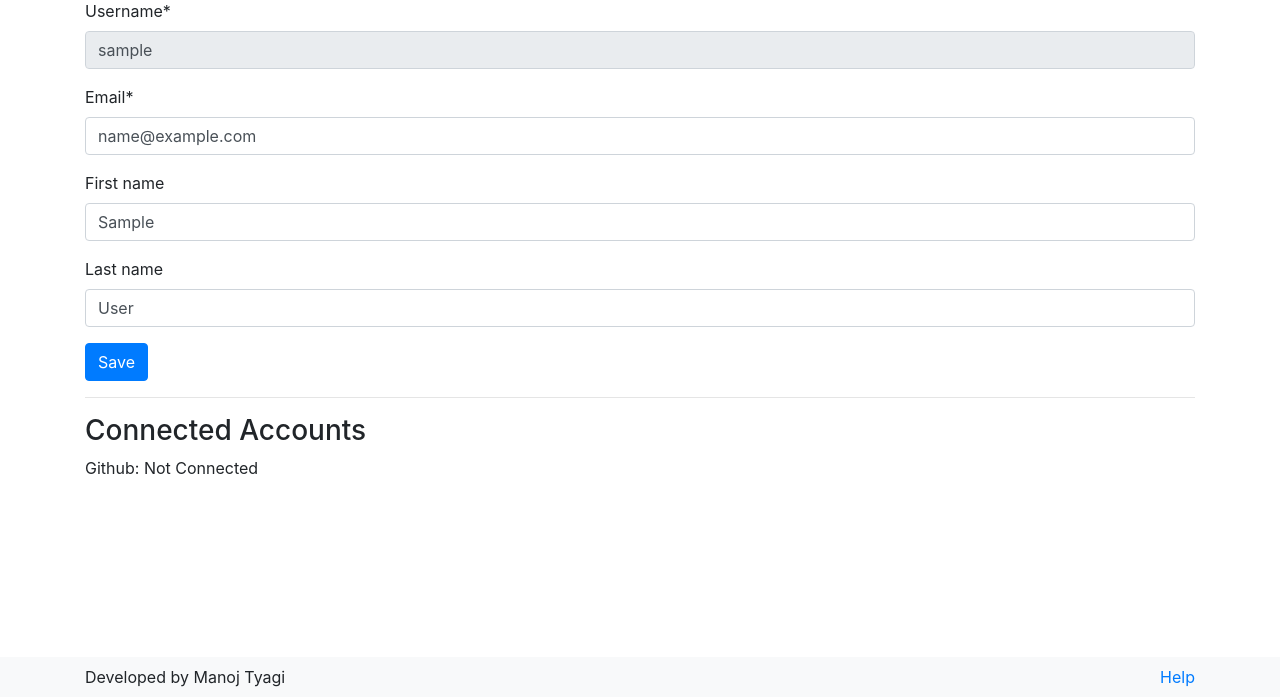
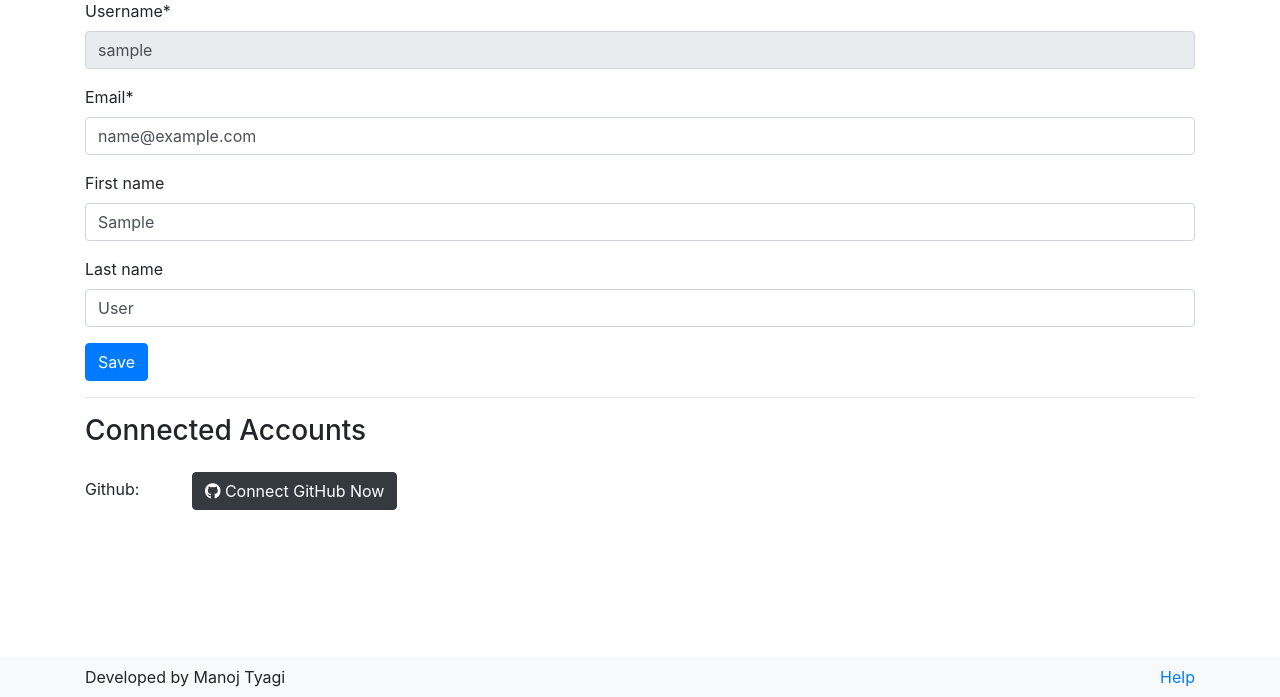
Before and after one commit to thewolfcommander/apigator, a Django app: page /accounts/my_account/ in a window 1280 px wide. Shown: the part 103-800 px from the top of the page. Run offline with Django 4.2, Linux system fonts and the light colour scheme; the visitor is signed in with stand-in values (Sample User, id 1); some libraries are stand-ins or nearby versions.

Commit message:
Internal Github connection done

```diff
--- a/accounts/urls.py
+++ b/accounts/urls.py
@@ -1,12 +1,17 @@
 from django.urls import path
 
 from . import views
+from .api import views as api_views
 
 app_name = 'accounts'
 
 urlpatterns = [
     path("logout/", views.LogoutView.as_view(), name="logout"),
     path("login/", views.UserLoginView.as_view(), name="login"),
+    path('connect-github/', views.ConnectGithubView.as_view(), name='connect_github'),
     path('my_account/', views.UserAccountUpdateView.as_view(), name='my_account'),
     path("register/", views.UserRegisterView.as_view(), name="register"),
+
+    # api views
+    path('api/v1/users_without_github/', api_views.UsersWithoutGithubView.as_view(), name='api_users_without_github'),
 ]
--- a/accounts/views.py
+++ b/accounts/views.py
@@ -53,3 +53,8 @@
         context = super().get_context_data(**kwargs)
         context['github_connected'] = SocialAccount.objects.filter(user=self.request.user, provider='github').exists()
         return context
+
+
+class ConnectGithubView(View):
+    def get(self, request):
+        return redirect('socialaccount_connections')  # This is the url name for the Django AllAuth connections view
--- a/apigator/settings.py
+++ b/apigator/settings.py
@@ -49,6 +49,7 @@ INSTALLED_APPS = [
     'allauth.socialaccount.providers.github',
     'crispy_forms',
     'crispy_bootstrap4',
+    'rest_framework',
 
     # my own apps
     'accounts',
--- a/templates/accounts/my_account.html
+++ b/templates/accounts/my_account.html
@@ -14,7 +14,9 @@
     {% if github_connected %}
         <p>Github: Connected</p>
     {% else %}
-        <p>Github: Not Connected</p>
+        <p class="mt-4">Github: <a href="{% url 'accounts:connect_github' %}" class="btn btn-dark ml-5">
+            <i class="fab fa-github"></i> Connect GitHub Now
+          </a></p>
     {% endif %}
 </div>
 {% endblock %}
```
Also changed, not shown: accounts/api/serializers.py (added, +14 -0 lines), accounts/api/views.py (added, +11 -0 lines), accounts/api/__init__.py (added).
